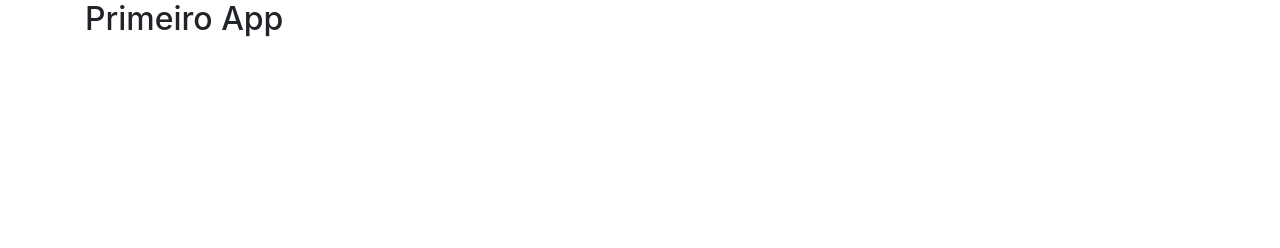
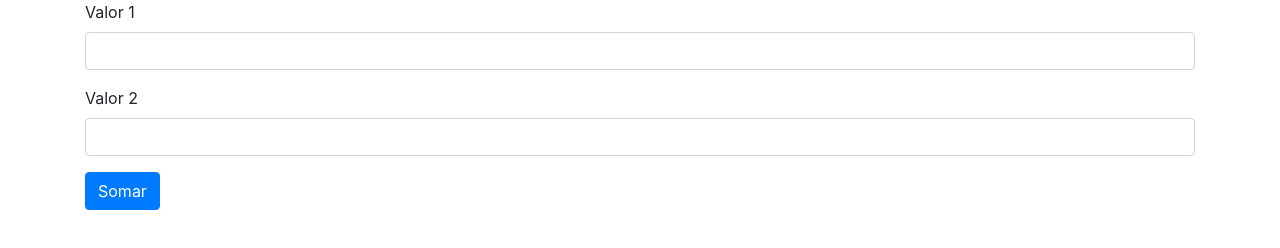
Before and after one commit to gmusb/PrimeiroAPP, a website: page www/index.html in a window 1280 px wide. Drawn offline with Linux system fonts and the light colour scheme.

Commit message:
Form adicionado

```diff
--- a/www/index.html
+++ b/www/index.html
@@ -15,7 +15,27 @@
 </head>
 <body>
  <div class="container">
-   <h1 class="h2">Primeiro App</h1>
+   <div class="row">
+     <div class="col-sm">
+       <div class="form-group">
+         <label for="number1">Valor 1</label>
+         <input type="number" class="form-control" id="number1">
+       </div>
+     </div>
+   </div>
+   <div class="row">
+     <div class="col-sm">
+       <div class="form-group">
+         <label for="number2">Valor 2</label>
+         <input type="number" class="form-control" id="number2">
+       </div>
+     </div>
+   </div>
+   <div class="row">
+     <div class="col-sm">
+       <input type="submit" value="Somar" class="btn btn-primary">
+     </div>
+   </div>
  </div>
 </body>
 </html>
```
